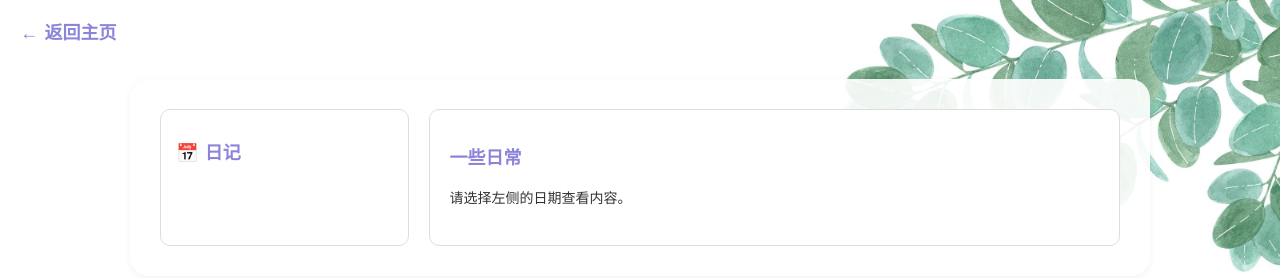
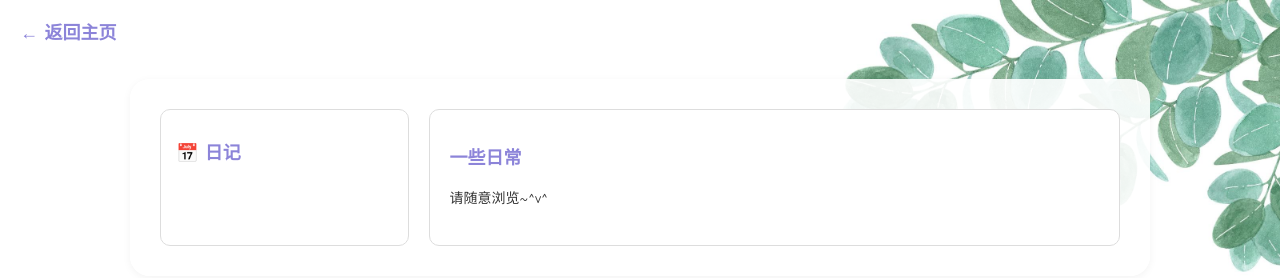
Before and after one commit to bakurobingi/bakurobingi.github.io, a plain HTML site: page diary.html in a window 1280 px wide. Shown: the top 278 px of the page. Drawn offline with Linux system fonts and the light colour scheme.

Commit message:
Update diary.html

```diff
--- a/diary.html
+++ b/diary.html
@@ -25,7 +25,7 @@
     <!-- 右侧正文 -->
     <main class="diary-content" id="diary-content">
       <h2>一些日常</h2>
-      <p>请选择左侧的日期查看内容。</p>
+      <p>请随意浏览~^v^ </p>
     </main>
   </div>
 
```
